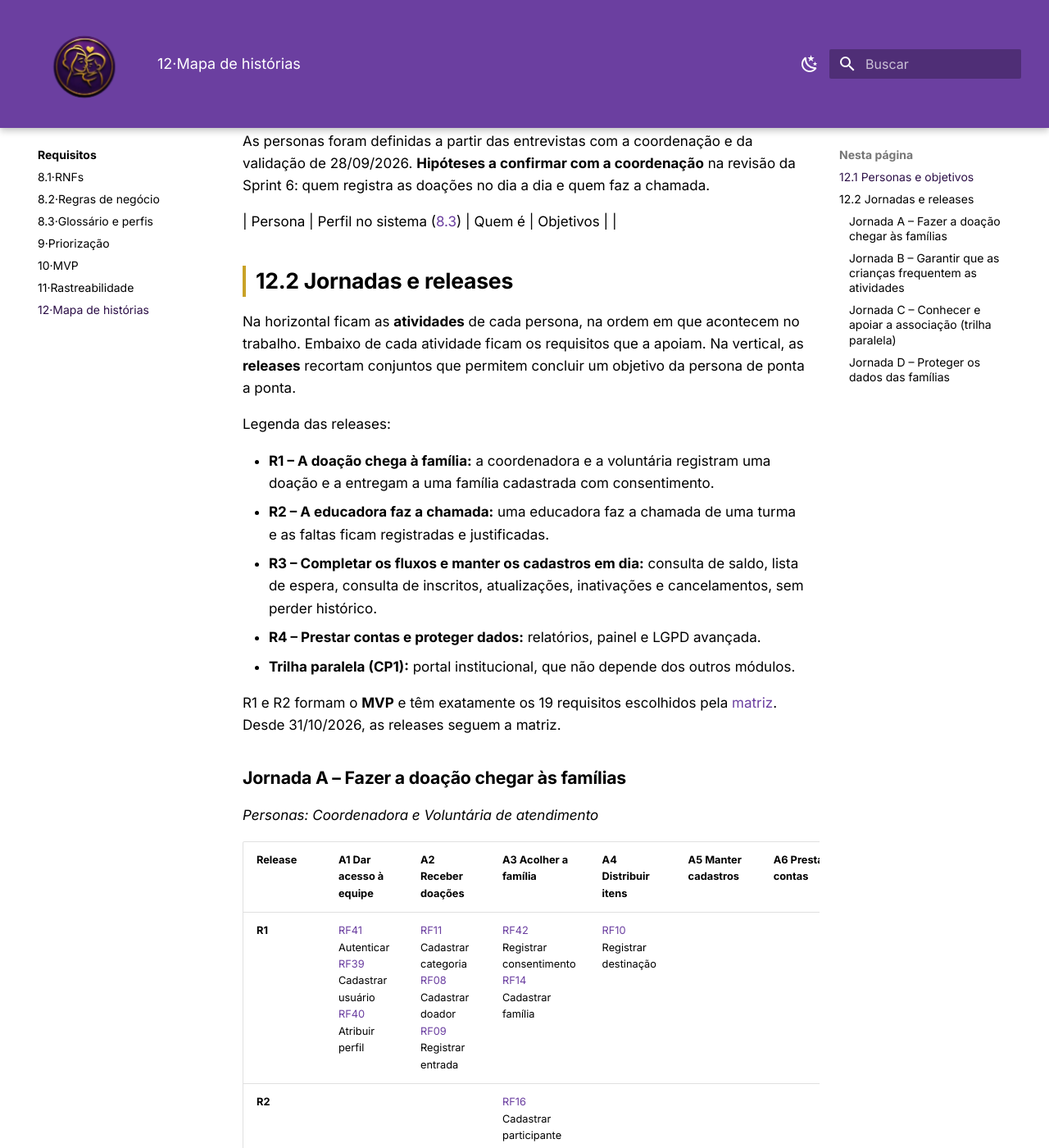
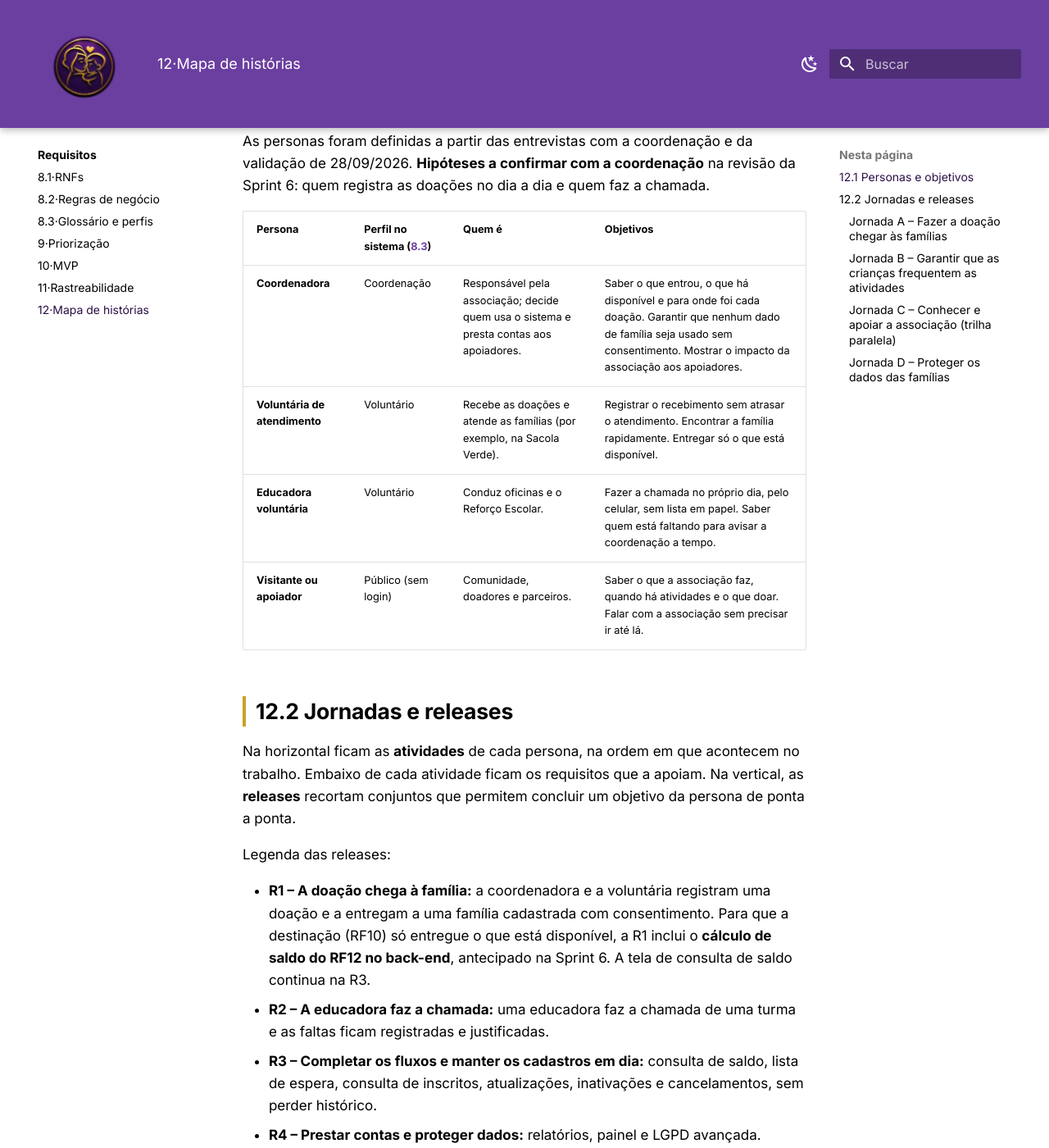
Before and after one commit to mdsreq-fga-unb/REQ-2026.2-T01-MaesGuerreiras, an MkDocs documentation site: the page built from docs/12-mapa/index.md, in a window 1280 px wide and 1400 px high, scrolled down 385 px. Shown: the whole window at 82% size. Built offline with MkDocs 1.6.1 and Material for MkDocs 9.7.7, drawn with Linux system fonts in a browser that asks for light colours; some of the changed text lies outside the part shown.

Commit message:
Quadro da equipe, personas do mapa e saldo do RF12 na R1 (Refs #26 #27)
Co-Authored-By: Claude Opus 5.5 <noreply@anthropic.com>
Claude-Session: https://claude.ai/code/session_01DWAYYCgnHK58Qxq44cDpBU

```diff
--- a/docs/12-mapa/index.md
+++ b/docs/12-mapa/index.md
@@ -12,7 +12,11 @@ As personas foram definidas a partir das entrevistas com a coordenação e da va
 dia e quem faz a chamada.
 
 | Persona | Perfil no sistema ([8.3](../08-requisitos/glossario.md)) | Quem é | Objetivos |
-|
+|---|---|---|---|
+| **Coordenadora** | Coordenação | Responsável pela associação; decide quem usa o sistema e presta contas aos apoiadores. | Saber o que entrou, o que há disponível e para onde foi cada doação. Garantir que nenhum dado de família seja usado sem consentimento. Mostrar o impacto da associação aos apoiadores. |
+| **Voluntária de atendimento** | Voluntário | Recebe as doações e atende as famílias (por exemplo, na Sacola Verde). | Registrar o recebimento sem atrasar o atendimento. Encontrar a família rapidamente. Entregar só o que está disponível. |
+| **Educadora voluntária** | Voluntário | Conduz oficinas e o Reforço Escolar. | Fazer a chamada no próprio dia, pelo celular, sem lista em papel. Saber quem está faltando para avisar a coordenação a tempo. |
+| **Visitante ou apoiador** | Público (sem login) | Comunidade, doadores e parceiros. | Saber o que a associação faz, quando há atividades e o que doar. Falar com a associação sem precisar ir até lá. |
 
 ## 12.2 Jornadas e releases
 
@@ -22,7 +26,7 @@ conjuntos que permitem concluir um objetivo da persona de ponta a ponta.
 
 Legenda das releases:
 
-- **R1 – A doação chega à família:** a coordenadora e a voluntária registram uma doação e a entregam a uma família cadastrada com consentimento.
+- **R1 – A doação chega à família:** a coordenadora e a voluntária registram uma doação e a entregam a uma família cadastrada com consentimento. Para que a destinação (RF10) só entregue o que está disponível, a R1 inclui o **cálculo de saldo do RF12 no back-end**, antecipado na Sprint 6. A tela de consulta de saldo continua na R3.
 - **R2 – A educadora faz a chamada:** uma educadora faz a chamada de uma turma e as faltas ficam registradas e justificadas.
 - **R3 – Completar os fluxos e manter os cadastros em dia:** consulta de saldo, lista de espera, consulta de inscritos, atualizações, inativações e cancelamentos, sem perder histórico.
 - **R4 – Prestar contas e proteger dados:** relatórios, painel e LGPD avançada.
@@ -36,9 +40,9 @@ R1 e R2 formam o **MVP** e têm exatamente os 19 requisitos escolhidos pela [mat
 
 | Release | A1 Dar acesso à equipe | A2 Receber doações | A3 Acolher a família | A4 Distribuir itens | A5 Manter cadastros | A6 Prestar contas |
 |---|---|---|---|---|---|---|
-| **R1** | [RF41](../08-requisitos/index.md#rf41) Autenticar<br>[RF39](../08-requisitos/index.md#rf39) Cadastrar usuário<br>[RF40](../08-requisitos/index.md#rf40) Atribuir perfil | [RF11](../08-requisitos/index.md#rf11) Cadastrar categoria<br>[RF08](../08-requisitos/index.md#rf08) Cadastrar doador<br>[RF09](../08-requisitos/index.md#rf09) Registrar entrada | [RF42](../08-requisitos/index.md#rf42) Registrar consentimento<br>[RF14](../08-requisitos/index.md#rf14) Cadastrar família | [RF10](../08-requisitos/index.md#rf10) Registrar destinação | | |
+| **R1** | [RF41](../08-requisitos/index.md#rf41) Autenticar<br>[RF39](../08-requisitos/index.md#rf39) Cadastrar usuário<br>[RF40](../08-requisitos/index.md#rf40) Atribuir perfil | [RF11](../08-requisitos/index.md#rf11) Cadastrar categoria<br>[RF08](../08-requisitos/index.md#rf08) Cadastrar doador<br>[RF09](../08-requisitos/index.md#rf09) Registrar entrada | [RF42](../08-requisitos/index.md#rf42) Registrar consentimento<br>[RF14](../08-requisitos/index.md#rf14) Cadastrar família | [RF10](../08-requisitos/index.md#rf10) Registrar destinação *(usa o cálculo de saldo do RF12)* | | |
 | **R2** | | | [RF16](../08-requisitos/index.md#rf16) Cadastrar participante<br>[RF18](../08-requisitos/index.md#rf18) Vincular à família | | | |
-| **R3** | | | | [RF12](../08-requisitos/index.md#rf12) Consultar saldo *(antecipado na Sprint 6)* | [RF15](../08-requisitos/index.md#rf15) (a) Atualizar família<br>[RF15](../08-requisitos/index.md#rf15) (b) Inativar família<br>[RF17](../08-requisitos/index.md#rf17) (a) Atualizar participante<br>[RF17](../08-requisitos/index.md#rf17) (b) Inativar participante | |
+| **R3** | | | | [RF12](../08-requisitos/index.md#rf12) Consultar saldo *(tela; cálculo já entra na R1)* | [RF15](../08-requisitos/index.md#rf15) (a) Atualizar família<br>[RF15](../08-requisitos/index.md#rf15) (b) Inativar família<br>[RF17](../08-requisitos/index.md#rf17) (a) Atualizar participante<br>[RF17](../08-requisitos/index.md#rf17) (b) Inativar participante | |
 | **R4** | | | | | | [RF33](../08-requisitos/index.md#rf33) Relatório de doações recebidas<br>[RF34](../08-requisitos/index.md#rf34) Relatório de doações distribuídas<br>[RF36](../08-requisitos/index.md#rf36) Relatório de famílias<br>[RF38](../08-requisitos/index.md#rf38) Exportar relatório<br>[RF37](../08-requisitos/index.md#rf37) Painel de indicadores |
 
 ### Jornada B – Garantir que as crianças frequentem as atividades {#jornada-b}
```
Also changed, not shown: docs/01-visao-produto/index.md (+2 -2 lines), docs/08-requisitos/index.md (+1 -1 lines), docs/14-historico/index.md (+1 -0 lines).
